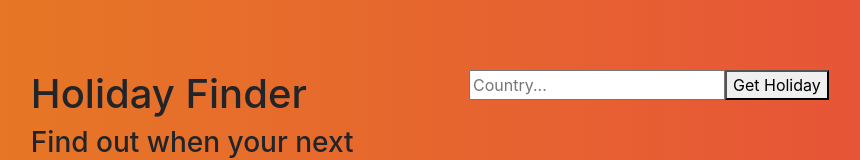
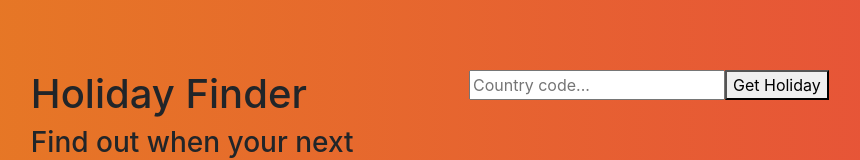
Before and after one commit to DennisPlaydon/holiday-planner, a React (Create React App) app: page / in a window 1280 px wide. Shown: the part 264-424 px from the top of the page, without its empty margins (186-1046 px from the left). Built offline with nearby package versions, Linux system fonts and the light colour scheme; no server answers; the HTML template or start-up script is replaced by a standard one.

Commit message:
Make input more explicit

```diff
--- a/src/components/CountryInput.js
+++ b/src/components/CountryInput.js
@@ -2,7 +2,7 @@ import React from "react";
 
 const CountryInput = props => (
   <form onSubmit={props.getHolidays}>
-    <input type="text" name="country" placeholder="Country..." />
+    <input type="text" name="country" placeholder="Country code..." />
     <button>Get Holiday</button>
   </form>
 );
```
